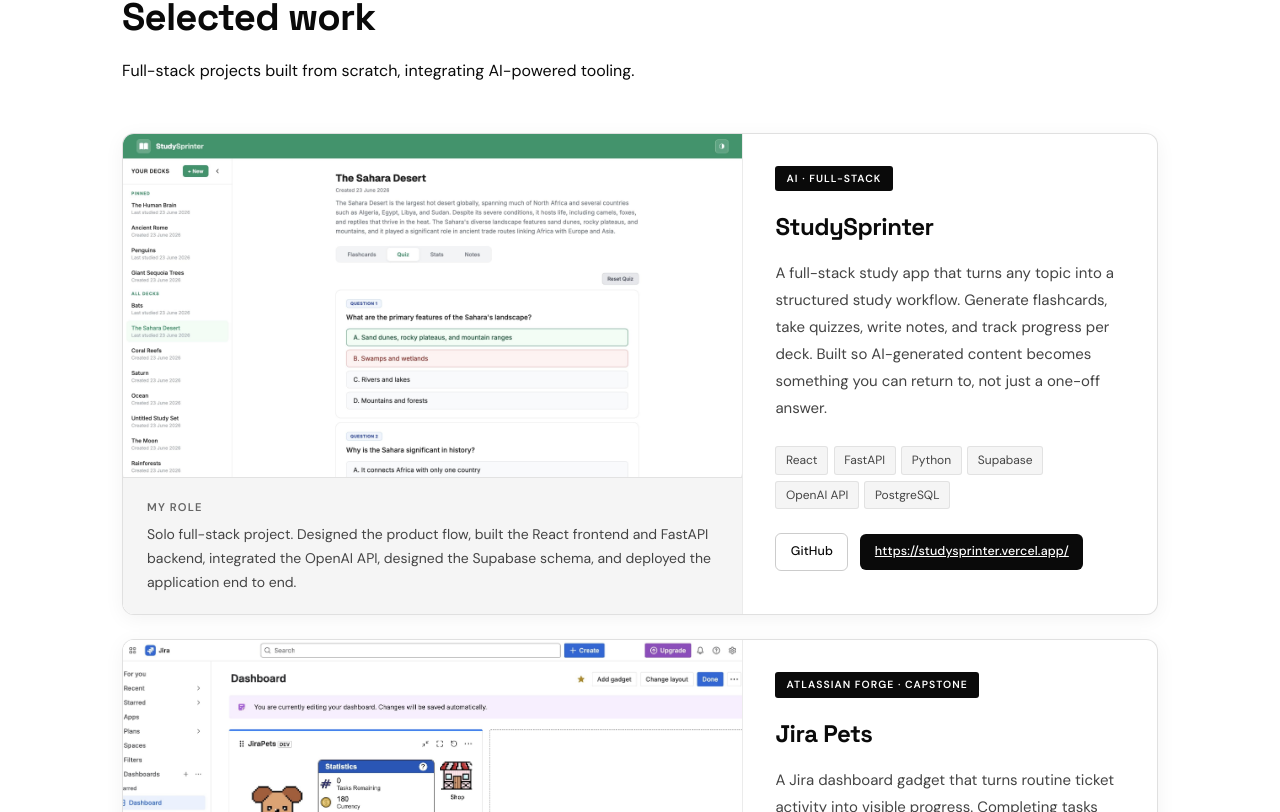
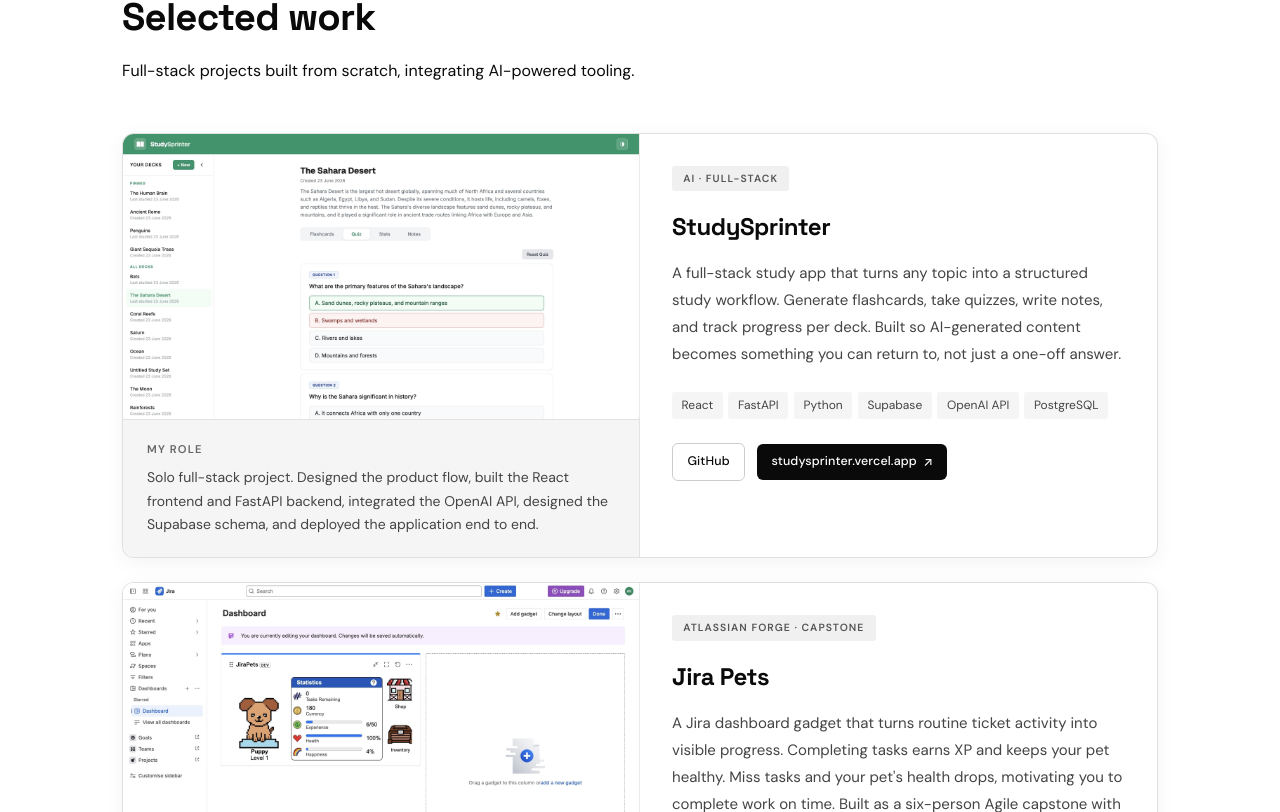
Before and after one commit to annakuchina/portfolio, a React (Create React App) app: page / in a window 1280 px wide. Shown: the part 968-1780 px from the top of the page. Built offline with nearby package versions, Linux system fonts and the light colour scheme.

Commit message:
ui updates

```diff
--- a/src/App.jsx
+++ b/src/App.jsx
@@ -348,8 +348,7 @@
           </p>
           {PROJECTS.map((p) => (
             <div className="project-card" key={p.name}>
-              <div
-                className={`project-card-inner${p.reverse ? " reverse" : ""}`}>
+              <div className="project-card-inner">
                 <div className="project-screenshot">
                   {p.live ? (
                     <a href={p.live} target="_blank" rel="noreferrer">
@@ -357,13 +356,6 @@
                     </a>
                   ) : (
                     <img src={p.img} alt={p.name} />
-                  )}
-                  {console.log("role:", p.role)}
-                  {p.role && (
-                    <div className="project-role">
-                      <p className="project-role-label">My role</p>
-                      <p className="project-role-text">{p.role}</p>
-                    </div>
                   )}
                 </div>
                 <div className="project-info">
@@ -377,7 +369,6 @@
                       </span>
                     ))}
                   </div>
-
                   <div className="project-links">
                     {p.github && (
                       <a
@@ -401,14 +392,25 @@
                         style={{
                           fontSize: "0.78rem",
                           padding: "0.45rem 0.9rem",
-                          textDecoration: "underline",
                         }}>
-                        https://studysprinter.vercel.app/
+                        studysprinter.vercel.app{" "}
+                        <span
+                          style={{
+                            fontFamily: "Inter, sans-serif",
+                          }}>
+                          ↗
+                        </span>
                       </a>
                     )}
                     {p.note && <span className="project-note">{p.note}</span>}
                   </div>
                 </div>
+                {p.role && (
+                  <div className="project-role">
+                    <p className="project-role-label">My role</p>
+                    <p className="project-role-text">{p.role}</p>
+                  </div>
+                )}
               </div>
             </div>
           ))}
--- a/src/styles/global.css
+++ b/src/styles/global.css
@@ -205,7 +205,7 @@
   color: #fff;
 }
 .btn-primary:hover {
-  background: #222;
+  background: #333;
 }
 .btn-outline {
   background: transparent;
@@ -281,8 +281,34 @@
 
 .project-card-inner {
   display: grid;
-  grid-template-columns: 3fr 2fr;
+  grid-template-columns: 1fr 1fr;
+  grid-template-areas:
+    "screenshot info"
+    "role info";
   min-height: 400px;
+}
+
+.project-screenshot {
+  grid-area: screenshot;
+  background: #ffffff;
+  width: 100%;
+  border-right: 1px solid var(--border);
+}
+
+.project-role {
+  grid-area: role;
+  padding: 1.25rem 1.5rem;
+  background: var(--bg2);
+  border-top: 1px solid var(--border);
+  border-right: 1px solid var(--border);
+}
+
+.project-info {
+  grid-area: info;
+  padding: 2rem;
+  display: flex;
+  flex-direction: column;
+  justify-content: flex-start;
 }
 
 .project-card-inner.reverse {
@@ -292,14 +318,6 @@
 
 .project-card-inner.reverse > * {
   direction: ltr;
-}
-
-.project-screenshot {
-  background: #ffffff;
-  width: 100%;
-  border-right: 1px solid var(--border);
-  display: flex;
-  flex-direction: column;
 }
 
 .project-screenshot img {
@@ -316,13 +334,6 @@
   display: block;
 }
 
-.project-info {
-  padding: 2rem;
-  display: flex;
-  flex-direction: column;
-  justify-content: flex-start;
-}
-
 .project-tag {
   display: inline-block;
   font-size: 0.65rem;
@@ -333,8 +344,8 @@
   border-radius: 3px;
   margin-bottom: 1rem;
   width: fit-content;
-  background: var(--ink);
-  color: #fff;
+  background: #f0f0f0;
+  color: #555;
   font-family: var(--font-body);
 }
 
@@ -365,7 +376,6 @@
   font-size: 0.75rem;
   padding: 0.2rem 0.6rem;
   background: var(--bg2);
-  border: 1px solid var(--border);
   border-radius: 3px;
   color: var(--ink2);
   font-family: var(--font-body);
@@ -381,12 +391,6 @@
 .project-note {
   font-size: 0.75rem;
   color: var(--ink3);
-}
-
-.project-role {
-  padding: 1.25rem 1.5rem 1.25rem 1.5rem;
-  background: var(--bg2);
-  border-top: 1px solid var(--border);
 }
 
 .project-role-label {
@@ -557,10 +561,22 @@
 @media (max-width: 1000px) {
   .project-card-inner {
     grid-template-columns: 1fr;
+    grid-template-areas:
+      "screenshot"
+      "info"
+      "role";
+    max-width: 600px;
+    margin: 0 auto;
   }
+
   .project-screenshot {
     border-right: none;
     border-bottom: 1px solid var(--border);
+  }
+
+  .project-role {
+    border-right: none;
+    border-top: 1px solid var(--border);
   }
 
   .project-card {
```
Also changed, not shown: 2 other files (tests, documents, lock files or other folders).
